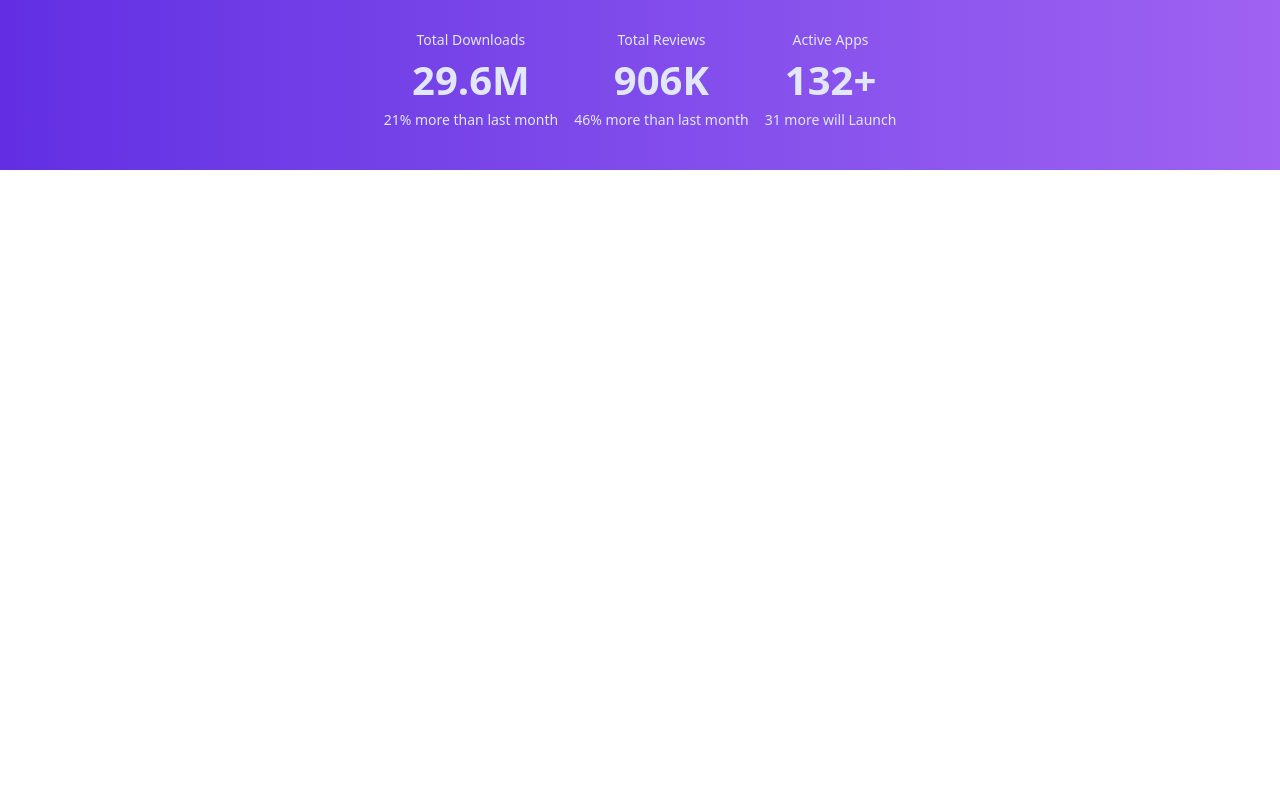
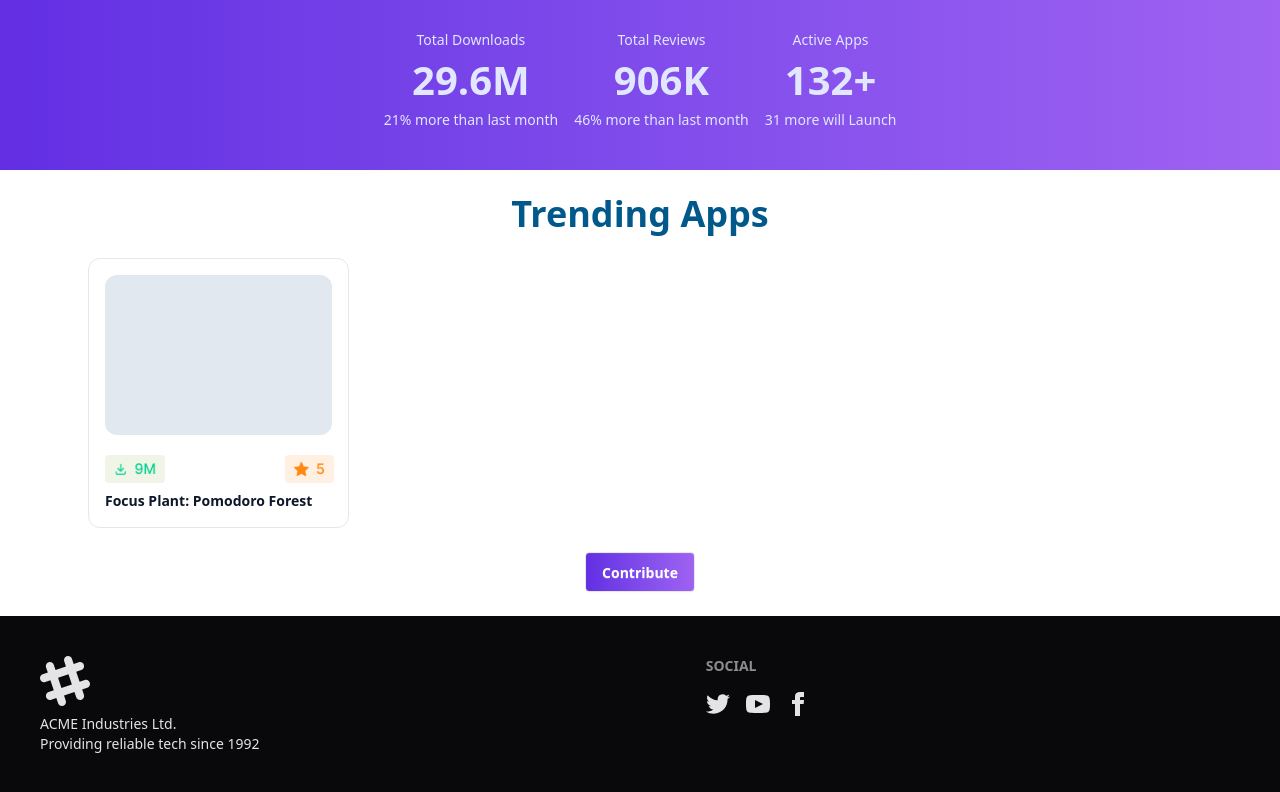
Before and after one commit to humaeidmansur/hero-app-project, a React (Vite) app: page / in a window 1280 px wide. Shown: the part 899-1691 px from the top of the page. Before the commit the page ends 1069 px from the top, so only its background shows below. Built offline with nearby package versions, Linux system fonts and the light colour scheme.

Commit message:
Added card sample and button and footer

```diff
--- a/src/App.jsx
+++ b/src/App.jsx
@@ -3,6 +3,8 @@
  import github from "./assets/github.png"
 import Banner from './component/Banner'
 import Rating from './component/Rating'
+import Card from './component/Card'
+import Footer from './component/Footer'
 
 function App() {
 
@@ -41,6 +43,9 @@
 </div>
    <Banner></Banner>
    <Rating></Rating>
+   <Card></Card>
+   <Footer></Footer>
+
     </>
 
   )
--- a/src/component/Banner.jsx
+++ b/src/component/Banner.jsx
@@ -10,7 +10,7 @@
                 <h1 className='flex justify-center items-center font-bold text-[40px]'>We Build</h1>
                  <h1 className='flex justify-center items-center font-bold text-[40px]'>
                     <span className='mr-3 bg-gradient-to-r from-[#632EE3] to-[#9F62F2] bg-clip-text text-transparent'>Productive</span> Apps</h1>
-                <p className='flex justify-center items-center text-center mt-5 mb-5'>At HERO.IO , we craft innovative apps designed to make everyday life simpler, smarter, and more exciting.
+                <p className='flex justify-center items-center text-center mt-5 mb-5'>At HERO.IO , we craft innovative apps designed to make everyday life simpler, smarter, and more exciting.
                     <br/> Our goal is to turn your ideas into digital experiences that truly make an impact.</p>
 
                 <div className=" mr-0 md:mr-10 flex justify-center items-center gap-5">
--- /dev/null
+++ b/src/component/Card.jsx
@@ -0,0 +1,53 @@
+import React from 'react';
+import download from "../assets/download.png"
+import star from "../assets/star.png"
+
+const Card = () => {
+    return (
+        <div>
+
+ <div class="max-w-6xl mx-auto p-4 md:p-6">
+
+    <h2 class="text-3xl md:text-4xl font-bold text-sky-800 text-center mb-6">
+      Trending Apps
+    </h2>
+
+
+    <div class="grid gap-4 sm:gap-5 grid-cols-1 sm:grid-cols-2 md:grid-cols-3 lg:grid-cols-4">
+
+
+
+
+
+      <div class="  rounded-xl border p-4 border-slate-200 overflow-hidden">
+
+        <div class="h-40 rounded-xl bg-slate-200">
+
+        </div>
+
+        <div class="">
+          <div class="flex justify-around mt-5 ">
+            <img className='w-15 mr-30' src={download} alt="" />
+            <img className='h-7 w-13'  src={star} alt="" />
+          </div>
+          <p class="mt-2 text-sm font-semibold text-slate-900">
+            Focus Plant: Pomodoro Forest
+          </p>
+        </div>
+
+      </div>
+
+
+  </div>
+  </div>
+
+ <div className='flex justify-center items-center mb-6'>
+<a className="btn bg-gradient-to-r from-[#632EE3] to-[#9F62F2] text-[white]"> Contribute</a>
+ </div>
+
+
+        </div>
+    );
+};
+
+export default Card;
--- /dev/null
+++ b/src/component/Footer.jsx
@@ -0,0 +1,66 @@
+import React from 'react';
+
+const footer = () => {
+    return (
+<footer className="footer sm:footer-horizontal bg-neutral text-neutral-content p-10">
+  <aside>
+    <svg
+      width="50"
+      height="50"
+      viewBox="0 0 24 24"
+      xmlns="http://www.w3.org/2000/svg"
+      fillRule="evenodd"
+      clipRule="evenodd"
+      className="fill-current">
+      <path
+        d="M22.672 15.226l-2.432.811.841 2.515c.33 1.019-.209 2.127-1.23 2.456-1.15.325-2.148-.321-2.463-1.226l-.84-2.518-5.013 1.677.84 2.517c.391 1.203-.434 2.542-1.831 2.542-.88 0-1.601-.564-1.86-1.314l-.842-2.516-2.431.809c-1.135.328-2.145-.317-2.463-1.229-.329-1.018.211-2.127 1.231-2.456l2.432-.809-1.621-4.823-2.432.808c-1.355.384-2.558-.59-2.558-1.839 0-.817.509-1.582 1.327-1.846l2.433-.809-.842-2.515c-.33-1.02.211-2.129 1.232-2.458 1.02-.329 2.13.209 2.461 1.229l.842 2.515 5.011-1.677-.839-2.517c-.403-1.238.484-2.553 1.843-2.553.819 0 1.585.509 1.85 1.326l.841 2.517 2.431-.81c1.02-.33 2.131.211 2.461 1.229.332 1.018-.21 2.126-1.23 2.456l-2.433.809 1.622 4.823 2.433-.809c1.242-.401 2.557.484 2.557 1.838 0 .819-.51 1.583-1.328 1.847m-8.992-6.428l-5.01 1.675 1.619 4.828 5.011-1.674-1.62-4.829z"></path>
+    </svg>
+    <p>
+      ACME Industries Ltd.
+      <br />
+      Providing reliable tech since 1992
+    </p>
+  </aside>
+  <nav>
+    <h6 className="footer-title">Social</h6>
+    <div className="grid grid-flow-col gap-4">
+      <a>
+        <svg
+          xmlns="http://www.w3.org/2000/svg"
+          width="24"
+          height="24"
+          viewBox="0 0 24 24"
+          className="fill-current">
+          <path
+            d="M24 4.557c-.883.392-1.832.656-2.828.775 1.017-.609 1.798-1.574 2.165-2.724-.951.564-2.005.974-3.127 1.195-.897-.957-2.178-1.555-3.594-1.555-3.179 0-5.515 2.966-4.797 6.045-4.091-.205-7.719-2.165-10.148-5.144-1.29 2.213-.669 5.108 1.523 6.574-.806-.026-1.566-.247-2.229-.616-.054 2.281 1.581 4.415 3.949 4.89-.693.188-1.452.232-2.224.084.626 1.956 2.444 3.379 4.6 3.419-2.07 1.623-4.678 2.348-7.29 2.04 2.179 1.397 4.768 2.212 7.548 2.212 9.142 0 14.307-7.721 13.995-14.646.962-.695 1.797-1.562 2.457-2.549z"></path>
+        </svg>
+      </a>
+      <a>
+        <svg
+          xmlns="http://www.w3.org/2000/svg"
+          width="24"
+          height="24"
+          viewBox="0 0 24 24"
+          className="fill-current">
+          <path
+            d="M19.615 3.184c-3.604-.246-11.631-.245-15.23 0-3.897.266-4.356 2.62-4.385 8.816.029 6.185.484 8.549 4.385 8.816 3.6.245 11.626.246 15.23 0 3.897-.266 4.356-2.62 4.385-8.816-.029-6.185-.484-8.549-4.385-8.816zm-10.615 12.816v-8l8 3.993-8 4.007z"></path>
+        </svg>
+      </a>
+      <a>
+        <svg
+          xmlns="http://www.w3.org/2000/svg"
+          width="24"
+          height="24"
+          viewBox="0 0 24 24"
+          className="fill-current">
+          <path
+            d="M9 8h-3v4h3v12h5v-12h3.642l.358-4h-4v-1.667c0-.955.192-1.333 1.115-1.333h2.885v-5h-3.808c-3.596 0-5.192 1.583-5.192 4.615v3.385z"></path>
+        </svg>
+      </a>
+    </div>
+  </nav>
+</footer>
+    );
+};
+
+export default footer;
--- a/src/component/Rating.jsx
+++ b/src/component/Rating.jsx
@@ -6,7 +6,7 @@
   <aside>
 
     <p className="font-bold text-[20px] md:text-[30px]">
-    Trusted by Millions, Built for You  </p>
+    Trusted by Millions, Built for You </p>
 
 
 
```
Also changed, not shown: src/assets/download.png (added), src/assets/star.png (added).
